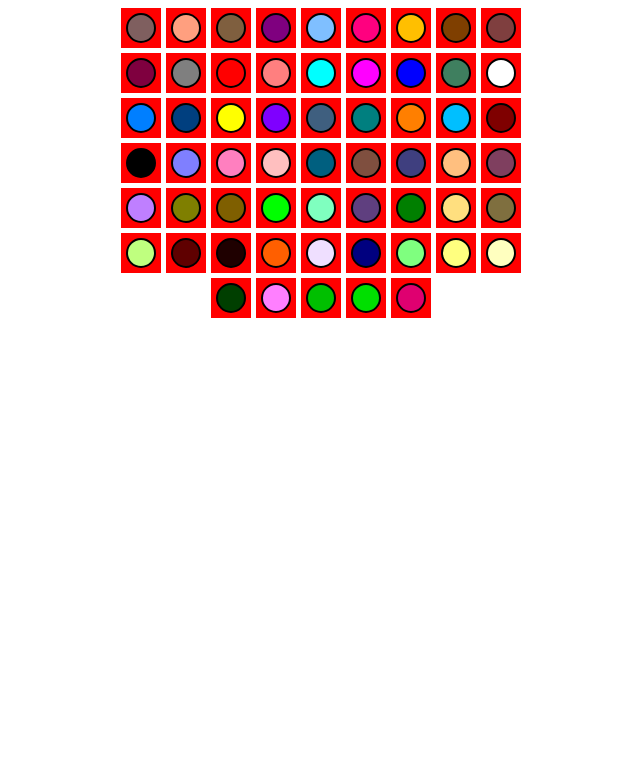
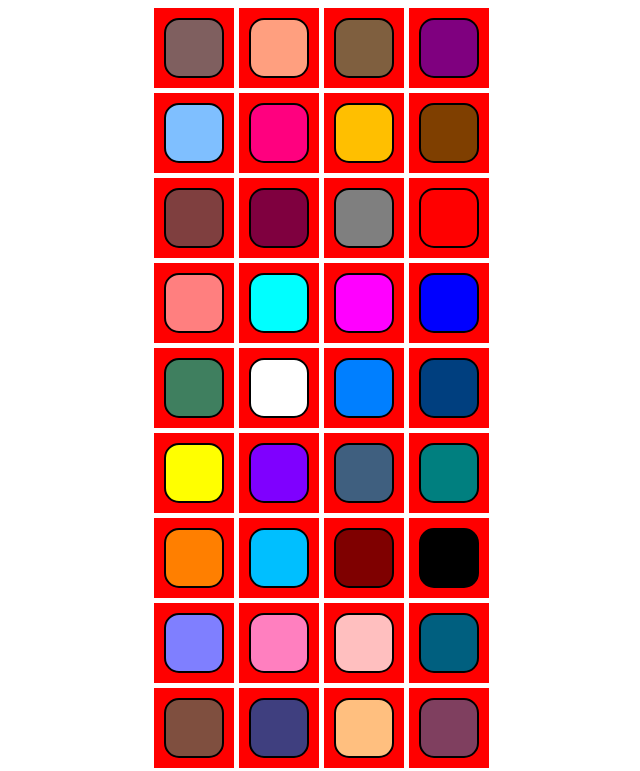
Before and after one commit to jmbharish-ai/Colors, a plain HTML site: page index.html in a window 1280 px wide. Shown: the top 771 px of the page, without its empty margins (319-959 px from the left). Drawn offline with Linux system fonts and the light colour scheme.

Commit message:
Update index.html

```diff
--- a/index.html
+++ b/index.html
@@ -19,7 +19,7 @@
                 gap: 5px;
             }
             .outer{
-                width: 40px; height: 40px;
+                width: 80px; height: 80px;
                 background-color: red;
                 border-radius: 0px;
 
@@ -28,7 +28,7 @@
                 align-items: center;
             }
             .color{
-                width: 30px; height: 30px;
+                width: 60px; height: 60px;
                 border: 2px solid black; border-radius: 15px;
 
                 margin: 5px;
```
